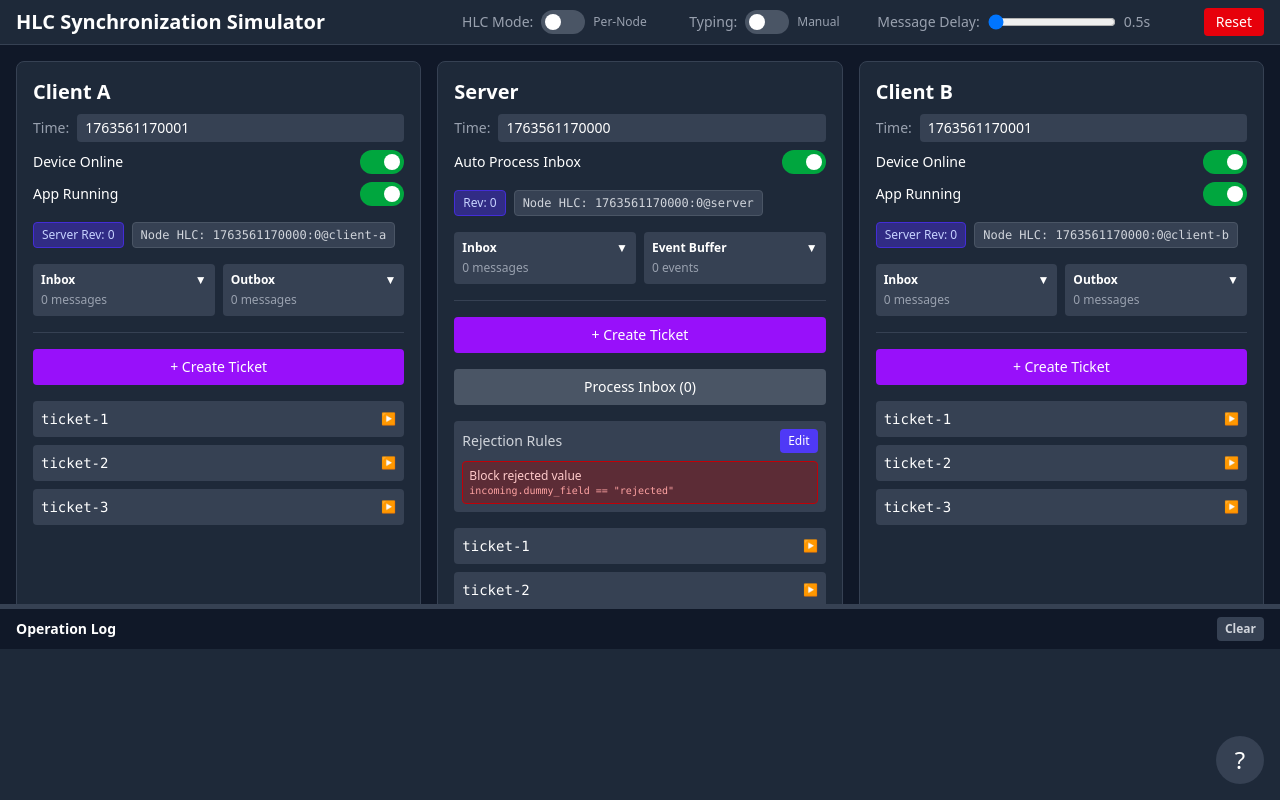
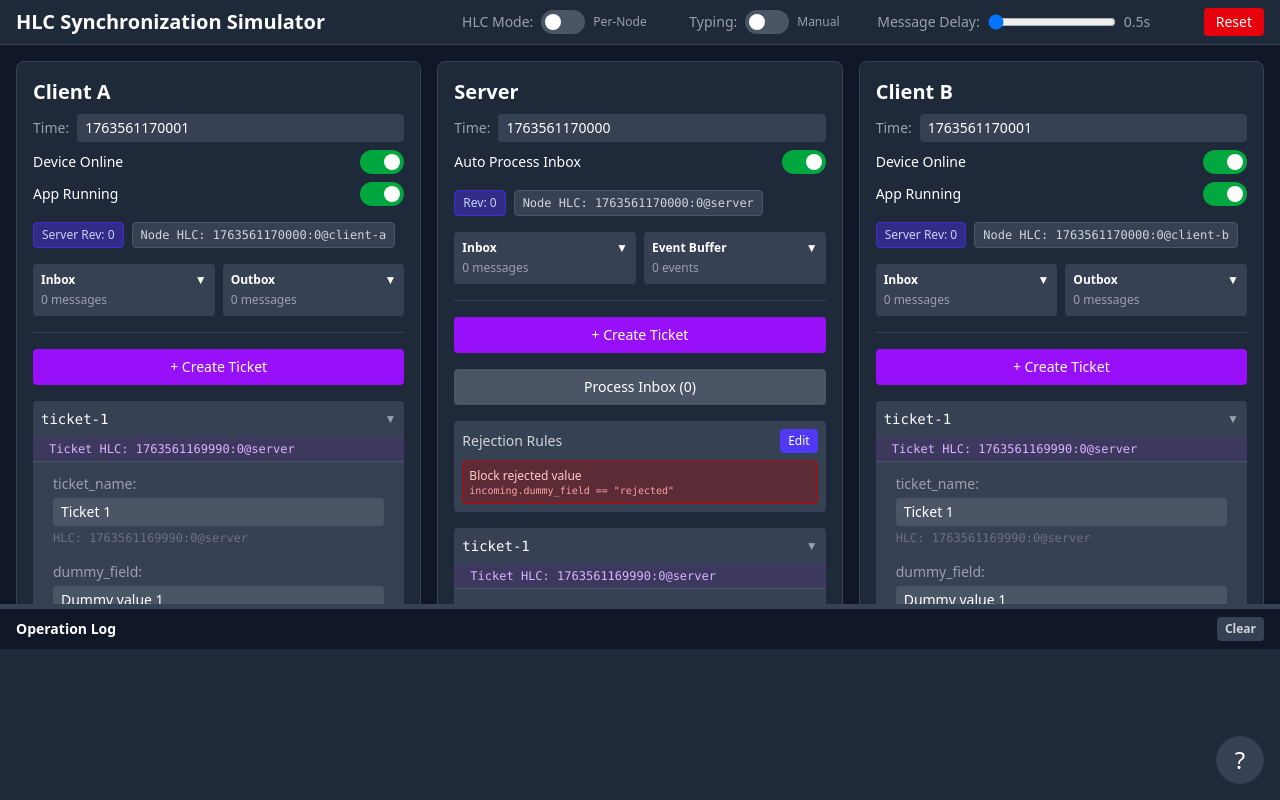
Before and after one commit to hansvdam/hlc-sync, a React (Vite) app: page / in a window 1280 px wide. Built offline with nearby package versions, Linux system fonts and the light colour scheme.

Commit message:
Auto Expand First Ticket

```diff
--- a/src/components/TicketTree.tsx
+++ b/src/components/TicketTree.tsx
@@ -14,7 +14,7 @@ export default function TicketTree({ nodeId }: TicketTreeProps) {
   const editTicketField = useSimulatorStore(state => state.editTicketField)
   const realTimeTyping = useSimulatorStore(state => state.realTimeTyping)
   const resetCounter = useSimulatorStore(state => state.resetCounter)
-  const [expandedTickets, setExpandedTickets] = useState<Set<string>>(new Set())
+  const [expandedTickets, setExpandedTickets] = useState<Set<string>>(new Set(['ticket-1']))
   const [editingField, setEditingField] = useState<{ticketId: string, field: string} | null>(null)
   // Track pending edits: map of "ticketId:fieldName" -> pending value
   const [pendingEdits, setPendingEdits] = useState<Record<string, string>>({})
@@ -94,7 +94,7 @@ export default function TicketTree({ nodeId }: TicketTreeProps) {
 
   // Clear local state on simulator reset
   useEffect(() => {
-    setExpandedTickets(new Set())
+    setExpandedTickets(new Set(['ticket-1']))
     setEditingField(null)
     setPendingEdits({})
   }, [resetCounter])
```
